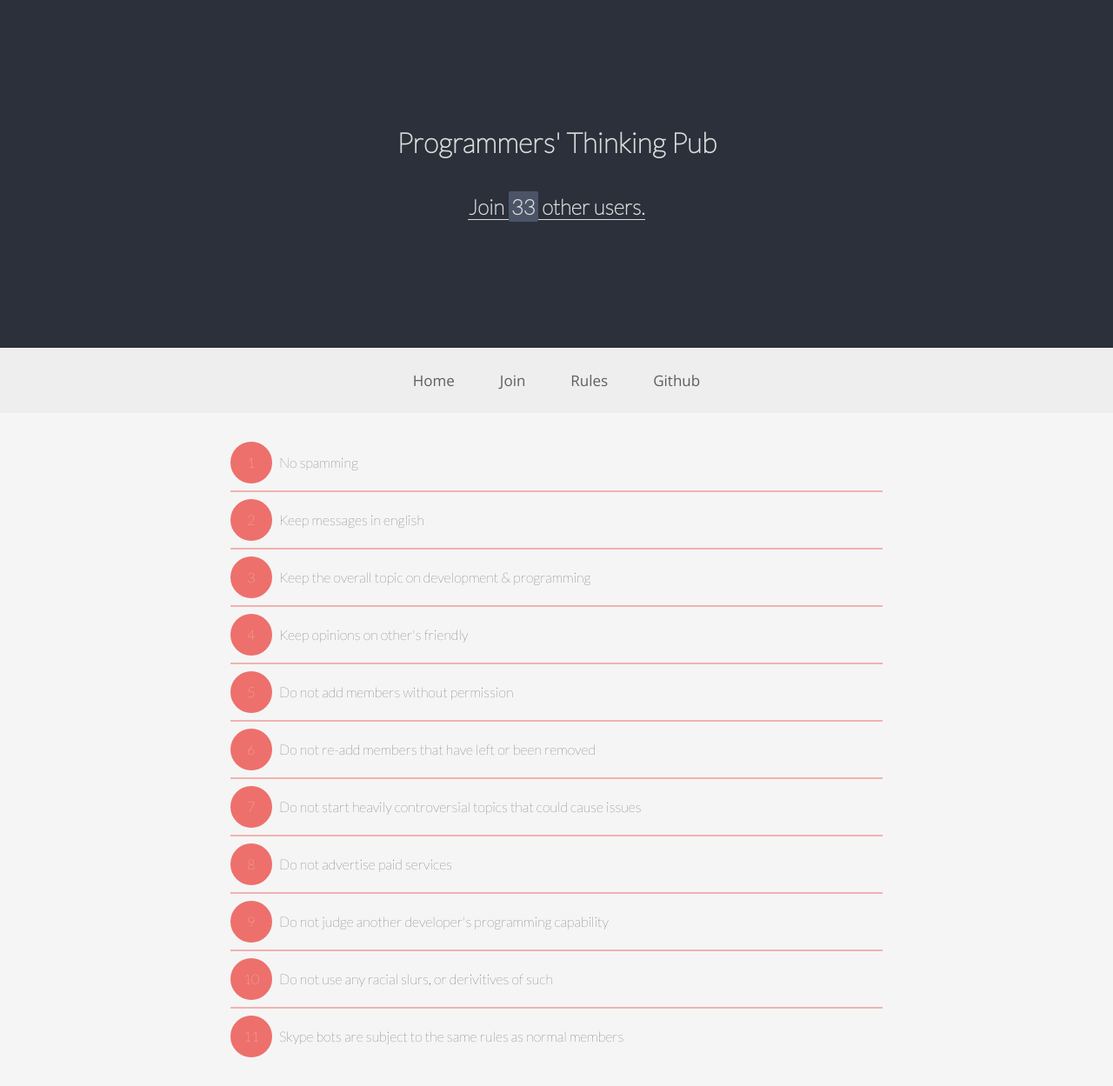
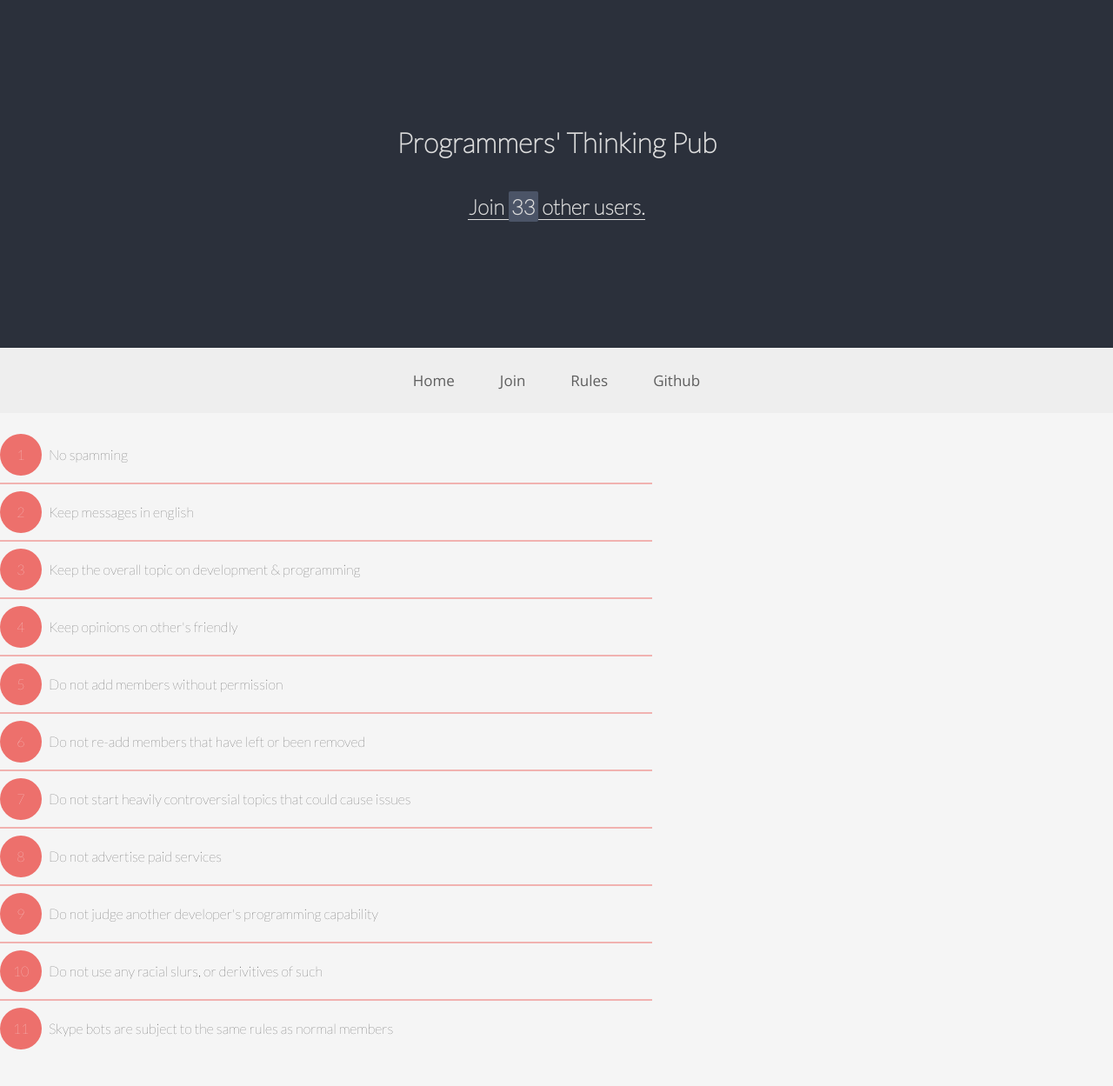
Before and after one commit to ptp-chat/new, a Jekyll site: the page built from rules.html, in a window 1280 px wide. Shown: the whole page at 87% size. Built offline with Jekyll 4.4.1, drawn with Linux system fonts in a browser that asks for light colours; nearby versions of some CDN libraries.

Commit message:
Revert "Update rules.css with padding, margin for .rules"

```diff
--- a/assets/styles/rules.css
+++ b/assets/styles/rules.css
@@ -114,8 +114,7 @@ body.sticky .nav {
 }
 ol.rules {
   width: 750px;
-  padding: 25px;
-  margin: auto;
+  padding: 0;
   counter-reset: li;
 }
 ol.rules li {
```
